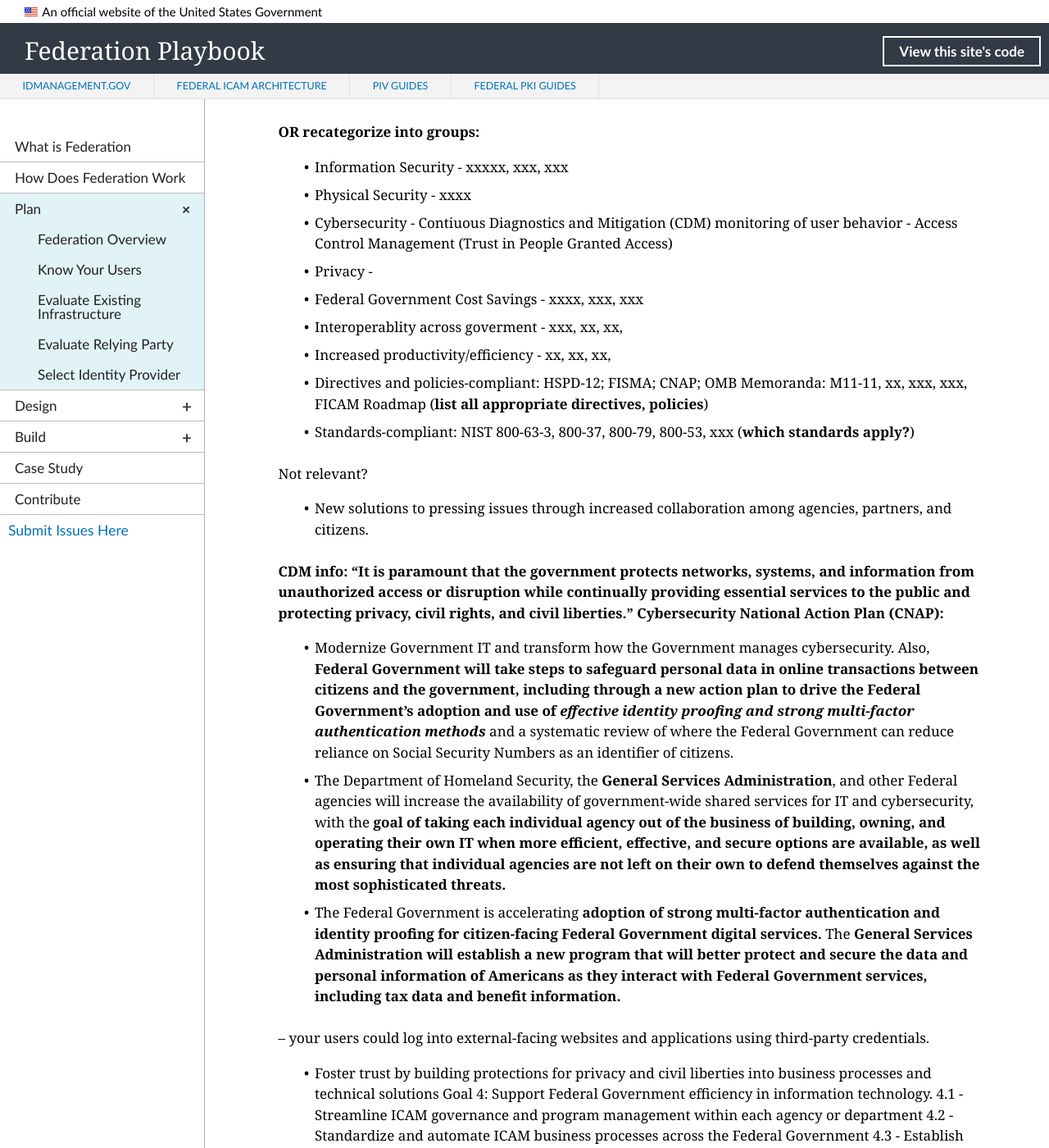
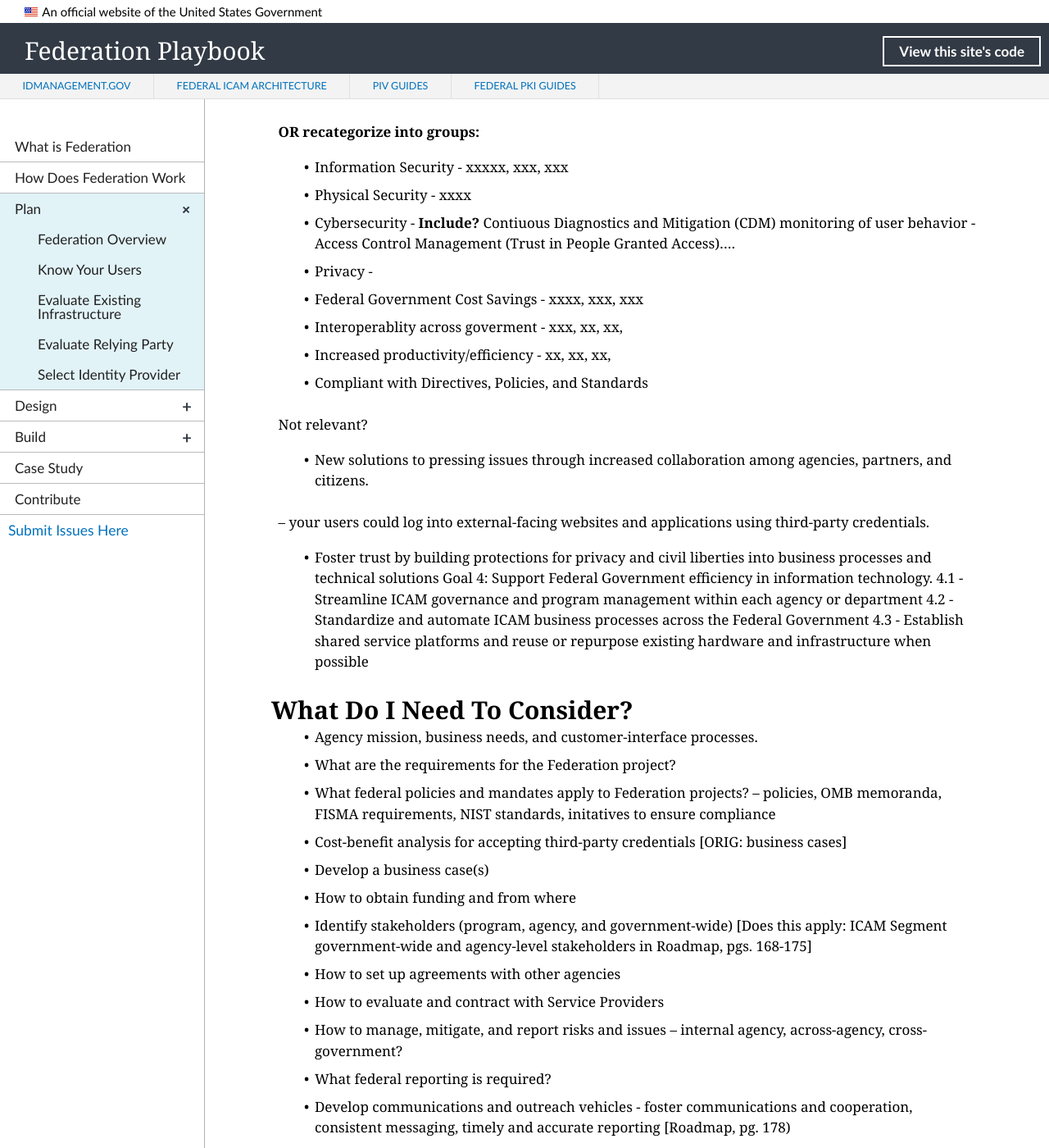
Before and after one commit to GSA/ficam-federation, a Jekyll site: the page built from _plan/00_index.md, in a window 1280 px wide and 1400 px high, scrolled down 1608 px. Shown: the whole window at 82% size. Built offline with Jekyll 4.4.1, drawn with Linux system fonts in a browser that asks for light colours; nearby versions of some CDN libraries; library files that are not in the unit come from our copies.

Commit message:
Update 00_index.md
Remove directives, policies, etc.

```diff
--- a/_plan/00_index.md
+++ b/_plan/00_index.md
@@ -41,23 +41,15 @@
 **OR recategorize into groups:**
 * Information Security - xxxxx, xxx, xxx
 * Physical Security - xxxx
-* Cybersecurity - Contiuous Diagnostics and Mitigation (CDM) monitoring of user behavior - Access Control Management (Trust in People Granted Access)
+* Cybersecurity - **Include?** Contiuous Diagnostics and Mitigation (CDM) monitoring of user behavior - Access Control Management (Trust in People Granted Access)....
 * Privacy -
 * Federal Government Cost Savings - xxxx, xxx, xxx
 * Interoperablity across goverment - xxx, xx, xx,
 * Increased productivity/efficiency - xx, xx, xx,
-* Directives and policies-compliant: HSPD-12; FISMA; CNAP; OMB Memoranda:  M11-11, xx, xxx, xxx, FICAM Roadmap (**list all appropriate directives, policies**)
-* Standards-compliant: NIST 800-63-3, 800-37, 800-79, 800-53, xxx (**which standards apply?**)
+* Compliant with Directives, Policies, and Standards
 
 Not relevant?
 * New solutions to pressing issues through increased collaboration among agencies, partners, and citizens.
-
-**CDM info:
-"It is paramount that the government protects networks, systems, and information from unauthorized access or disruption while continually providing essential services to the public and protecting privacy, civil rights, and civil liberties."**
-**Cybersecurity National Action Plan (CNAP):**
-- Modernize Government IT and transform how the Government manages cybersecurity.  Also, **Federal Government will take steps to safeguard personal data in online transactions between citizens and the government, including through a new action plan to drive the Federal Government’s adoption and use of _effective identity proofing and strong multi-factor authentication methods_** and a systematic review of where the Federal Government can reduce reliance on Social Security Numbers as an identifier of citizens.
-- The Department of Homeland Security, the **General Services Administration**, and other Federal agencies will increase the availability of government-wide shared services for IT and cybersecurity, with the **goal of taking each individual agency out of the business of building, owning, and operating their own IT when more efficient, effective, and secure options are available, as well as ensuring that individual agencies are not left on their own to defend themselves against the most sophisticated threats.**
-- The Federal Government is accelerating **adoption of strong multi-factor authentication and identity proofing for citizen-facing Federal Government digital services.**  The **General Services Administration will establish a new program that will better protect and secure the data and personal information of Americans as they interact with Federal Government services, including tax data and benefit information.**
 
 -- your users could log into external-facing websites and applications using third-party credentials.
 
```
